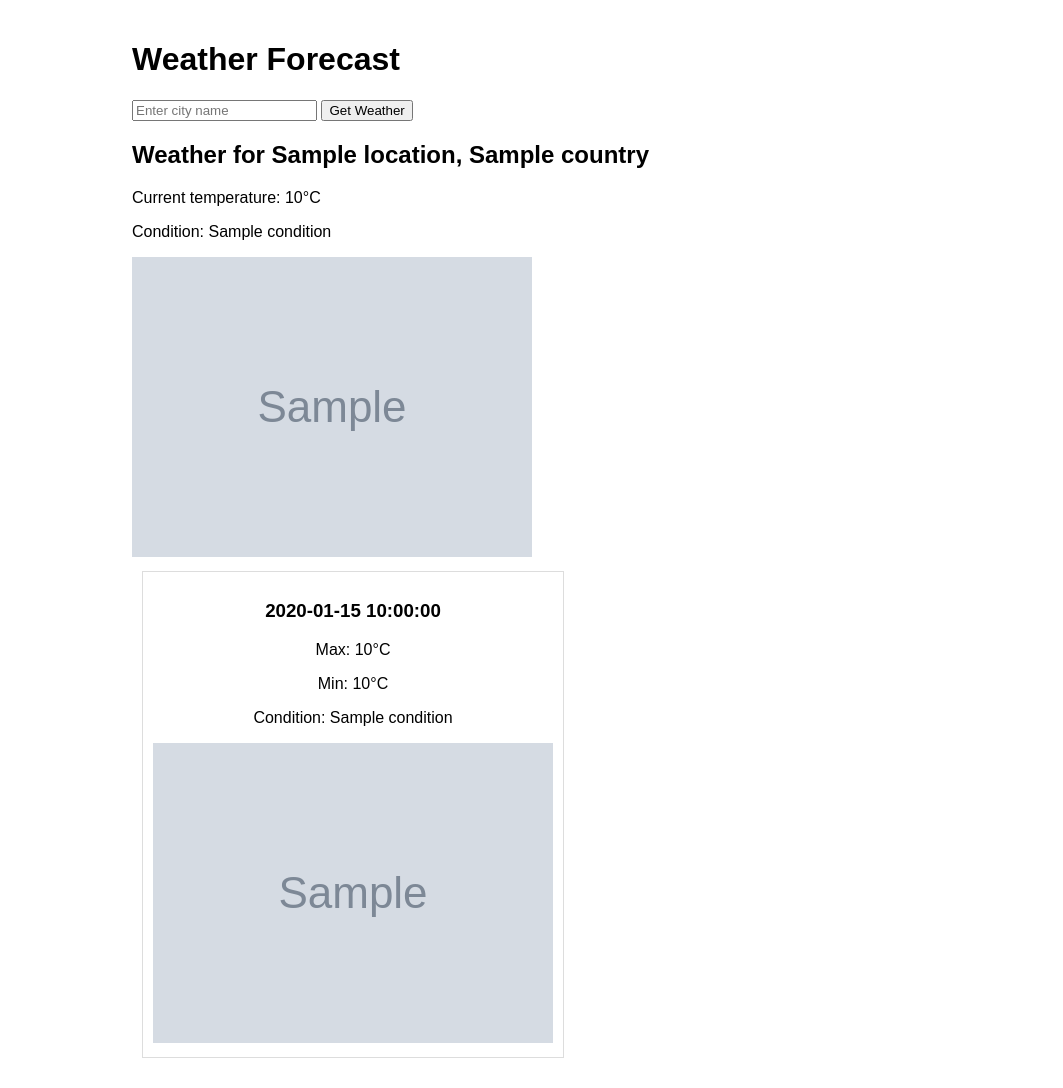
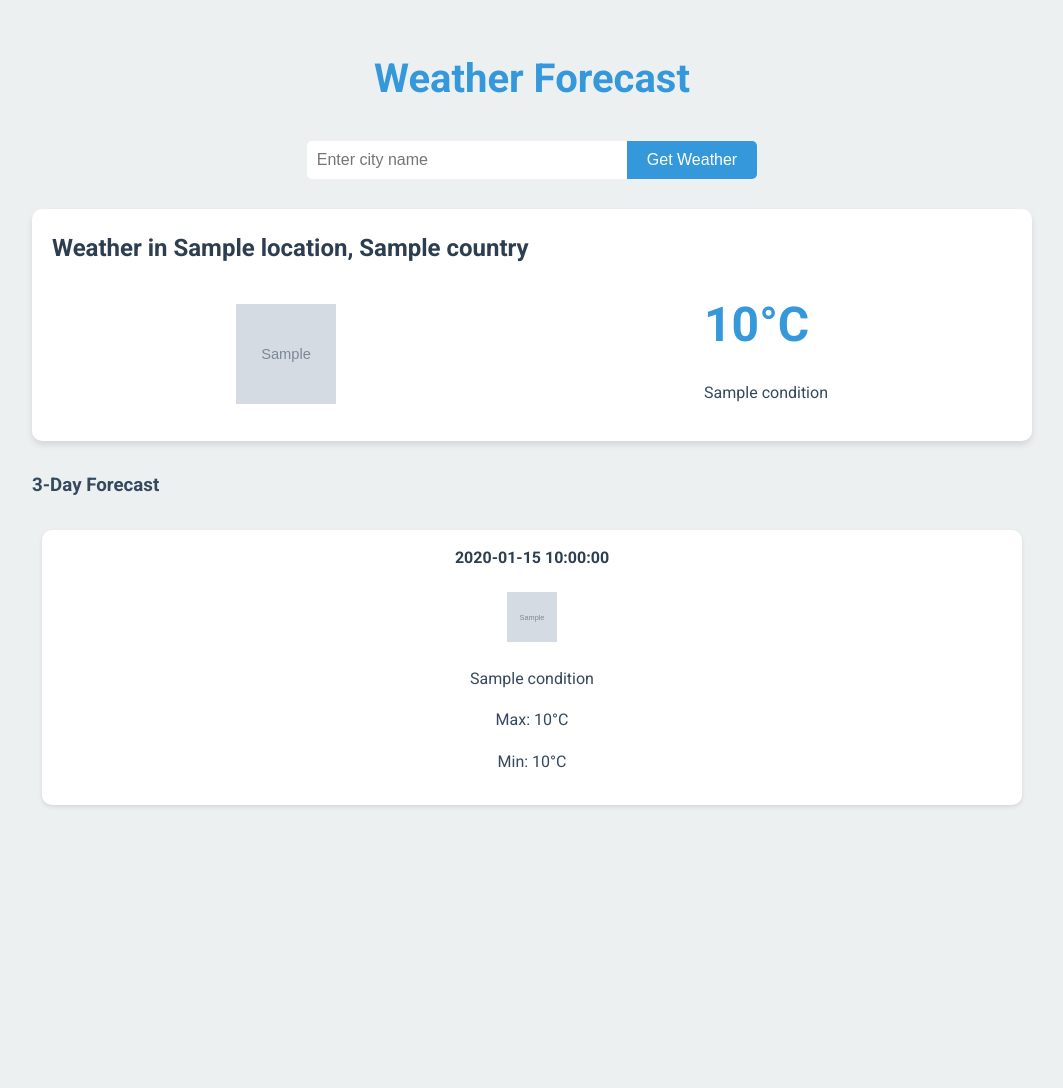
Before and after one commit to MaxZapletin/World_Weather, a Flask app: template templates/index.html in a window 1280 px wide. Shown: the whole page, without its empty margins (108-1171 px from the left). After the commit the page ends 807 px from the top, so only its background shows below. Run offline with Flask 3, Linux system fonts and the light colour scheme; the template is opened without the code that fills it: most values are stand-ins (such as "Sample title", 1, 10 or a date in 2020); grey boxes marked "Sample" are stand-in pictures.

Commit message:
Changes to the HTML File

```diff
--- a/app.py
+++ b/app.py
@@ -3,38 +3,36 @@ import requests
 
 app = Flask(__name__)
 
-# Use only the default API key
 API_KEY = '02a63c6660f84cb189790638241207'
 BASE_URL = "http://api.weatherapi.com/v1/forecast.json"
 
-@app.route('/', methods=['GET'])
+@app.route('/', methods=['GET', 'POST'])
 def index():
-    # Retrieve the city from the query parameters
-    city = request.args.get('city')
     weather_data = None
+    city = None
 
-    # If a city is provided, get the weather data
+    if request.method == 'POST':
+        city = request.form.get('city')
+    else:
+        city = request.args.get('city')
+
     if city:
         weather_data = get_weather(city)
 
-    # Check if the client accepts JSON response
     if request.accept_mimetypes.accept_json and not request.accept_mimetypes.accept_html:
         if weather_data:
             return jsonify(weather_data)
         else:
             return jsonify({'error': 'Weather data not found'}), 404
     else:
-        # Render the HTML template with weather data
         return render_template('index.html', weather=weather_data)
 
 def get_weather(city):
-    # Set up the parameters for the API request
     params = {
         'key': API_KEY,
         'q': city,
-        'days': 3  # Get 3-day forecast
+        'days': 3
     }
-    # Send a GET request to the WeatherAPI
     response = requests.get(BASE_URL, params=params)
 
 
--- a/templates/index.html
+++ b/templates/index.html
@@ -4,36 +4,152 @@
     <meta charset="UTF-8">
     <meta name="viewport" content="width=device-width, initial-scale=1.0">
     <title>Weather Forecast</title>
+    <link href="https://fonts.googleapis.com/css2?family=Roboto:wght@300;400;700&display=swap" rel="stylesheet">
     <style>
-        body { font-family: Arial, sans-serif; max-width: 800px; margin: 0 auto; padding: 20px; }
-        .forecast { display: flex; justify-content: space-between; }
-        .day { border: 1px solid #ddd; padding: 10px; margin: 10px; text-align: center; }
+        :root {
+            --primary-color: #3498db;
+            --secondary-color: #2c3e50;
+            --bg-color: #ecf0f1;
+            --text-color: #34495e;
+            --card-bg: #ffffff;
+        }
+        body {
+            font-family: 'Roboto', sans-serif;
+            background-color: var(--bg-color);
+            color: var(--text-color);
+            line-height: 1.6;
+            margin: 0;
+            padding: 0;
+        }
+        .container {
+            max-width: 1000px;
+            margin: 0 auto;
+            padding: 20px;
+        }
+        h1 {
+            color: var(--primary-color);
+            text-align: center;
+            font-size: 2.5em;
+            margin-bottom: 30px;
+        }
+        form {
+            display: flex;
+            justify-content: center;
+            margin-bottom: 30px;
+        }
+        input[type="text"] {
+            padding: 10px;
+            font-size: 1em;
+            border: none;
+            border-radius: 5px 0 0 5px;
+            width: 60%;
+            max-width: 300px;
+        }
+        button {
+            padding: 10px 20px;
+            font-size: 1em;
+            background-color: var(--primary-color);
+            color: white;
+            border: none;
+            border-radius: 0 5px 5px 0;
+            cursor: pointer;
+            transition: background-color 0.3s;
+        }
+        button:hover {
+            background-color: #2980b9;
+        }
+        .weather-info {
+            background-color: var(--card-bg);
+            border-radius: 10px;
+            box-shadow: 0 4px 6px rgba(0, 0, 0, 0.1);
+            padding: 20px;
+            margin-bottom: 30px;
+        }
+        .weather-info h2 {
+            color: var(--secondary-color);
+            margin-top: 0;
+        }
+        .current-weather {
+            display: flex;
+            align-items: center;
+            justify-content: space-around;
+            flex-wrap: wrap;
+        }
+        .current-weather img {
+            width: 100px;
+            height: 100px;
+        }
+        .temperature {
+            font-size: 3em;
+            font-weight: bold;
+            color: var(--primary-color);
+        }
+        .forecast {
+            display: flex;
+            justify-content: space-between;
+            flex-wrap: wrap;
+        }
+        .day {
+            background-color: var(--card-bg);
+            border-radius: 10px;
+            box-shadow: 0 2px 4px rgba(0, 0, 0, 0.1);
+            padding: 15px;
+            margin: 10px;
+            text-align: center;
+            flex: 1;
+            min-width: 200px;
+        }
+        .day h4 {
+            margin-top: 0;
+            color: var(--secondary-color);
+        }
+        .day img {
+            width: 50px;
+            height: 50px;
+        }
+        @media (max-width: 600px) {
+            .forecast {
+                flex-direction: column;
+            }
+            .day {
+                margin: 10px 0;
+            }
+        }
     </style>
 </head>
 <body>
+    <div class="container">
         <h1>Weather Forecast</h1>
-    <form method="GET" action="/">
+        <form method="POST">
             <input type="text" name="city" placeholder="Enter city name" required>
             <button type="submit">Get Weather</button>
         </form>
 
         {% if weather %}
-        <h2>Weather for {{ weather.location }}, {{ weather.country }}</h2>
-        <p>Current temperature: {{ weather.current.temp_c }}°C</p>
-        <p>Condition: {{ weather.current.condition }}</p>
-        <img src="{{ weather.current.icon }}" alt="{{ weather.current.condition }}">
+            <div class="weather-info">
+                <h2>Weather in {{ weather.location }}, {{ weather.country }}</h2>
+                <div class="current-weather">
+                    <img src="{{ weather.current.icon }}" alt="Current weather icon">
+                    <div>
+                        <span class="temperature">{{ weather.current.temp_c }}°C</span>
+                        <p>{{ weather.current.condition }}</p>
+                    </div>
+                </div>
+            </div>
 
+            <h3>3-Day Forecast</h3>
             <div class="forecast">
                 {% for day in weather.forecast %}
                     <div class="day">
-                    <h3>{{ day.date }}</h3>
+                        <h4>{{ day.date }}</h4>
+                        <img src="{{ day.icon }}" alt="Forecast weather icon">
+                        <p>{{ day.condition }}</p>
                         <p>Max: {{ day.max_temp_c }}°C</p>
                         <p>Min: {{ day.min_temp_c }}°C</p>
-                    <p>Condition: {{ day.condition }}</p>
-                    <img src="{{ day.icon }}" alt="{{ day.condition }}">
                     </div>
                 {% endfor %}
             </div>
         {% endif %}
+    </div>
 </body>
 </html>
```
Lines whose indentation alone changed are shown as unchanged.
